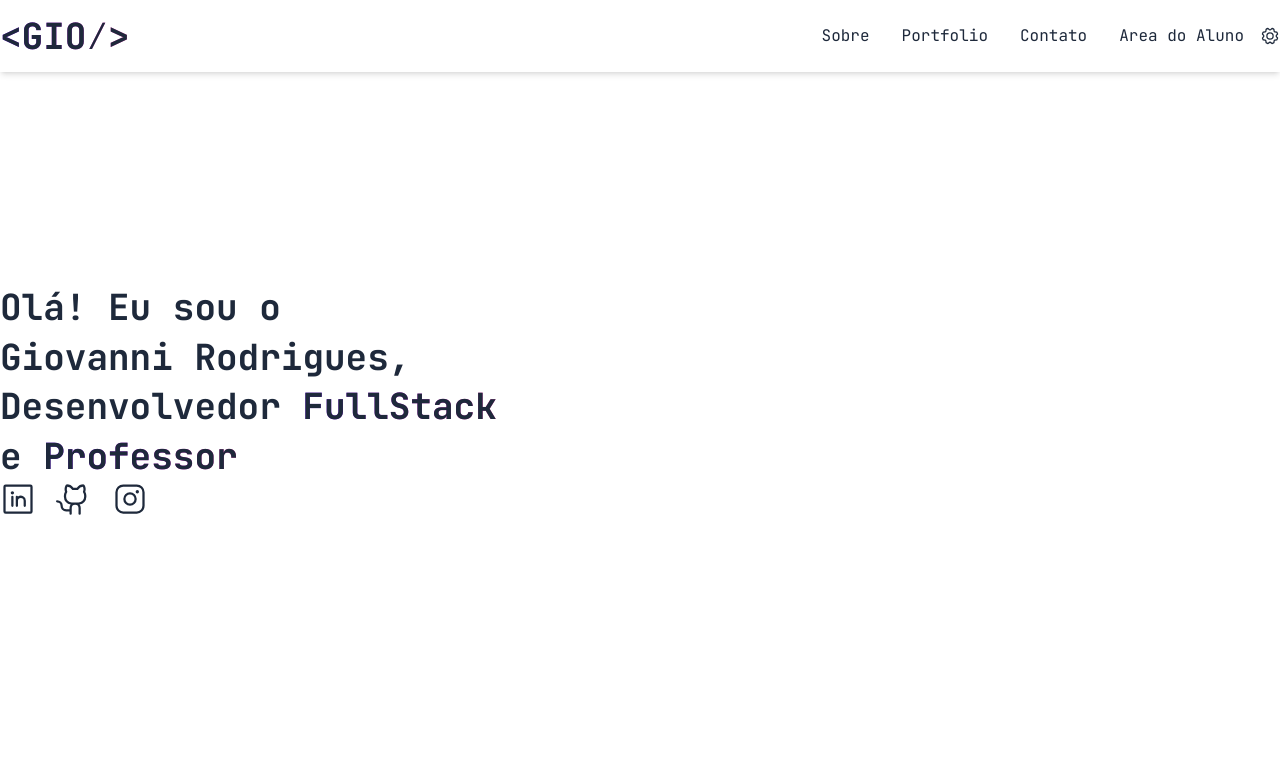
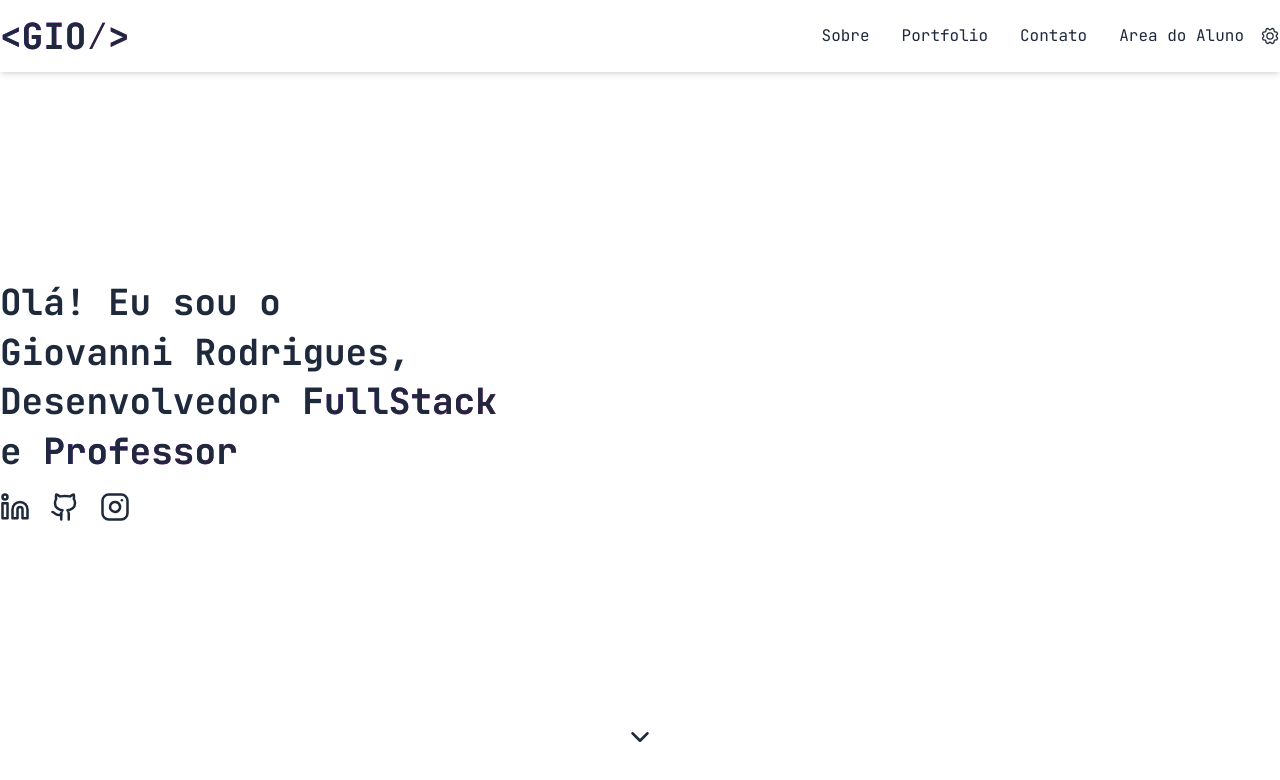
Before and after one commit to GiovanniRS/Portfolio, a React (Vite) app: page / in a window 1280 px wide. Shown: the top 780 px of the page. Built offline with nearby package versions, Linux system fonts and the light colour scheme; what tailwindcss-text-fill would draw is missing.

Commit message:
Adicionando animacao

```diff
--- a/src/components/Hero.tsx
+++ b/src/components/Hero.tsx
@@ -1,13 +1,16 @@
-import { PiLinkedinLogo, PiGithubLogo, PiInstagramLogo } from "react-icons/pi";
+import { LuLinkedin, LuGithub, LuInstagram, LuChevronDown } from "react-icons/lu";
 
 export default function Hero() {
     return(
         <section className="h-screen container mx-auto flex flex-col justify-center">
             <p className="text-4xl font-bold leading-snug">Olá! Eu sou o <br />Giovanni Rodrigues, <br />Desenvolvedor <span className="bg-gradient-to-r from-violet-gr to-pink-gr bg-clip-text text-fill-transparent">FullStack</span> <br />e <span className="bg-gradient-to-r from-violet-gr to-pink-gr bg-clip-text text-fill-transparent">Professor</span></p>
-            <div className="flex gap-5">
-                <a href="https://br.linkedin.com/in/giovannirodrigues" target="_blank"><PiLinkedinLogo className="text-4xl" /></a>
-                <a href="https://github.com/giovannirs" target="_blank"><PiGithubLogo className="text-4xl" /></a>
-                <a href="" target="_blank"><PiInstagramLogo className="text-4xl" /></a>
+            <div className="flex gap-5 mt-4">
+                <a href="https://br.linkedin.com/in/giovannirodrigues" target="_blank"><LuLinkedin className="text-3xl" /></a>
+                <a href="https://github.com/giovannirs" target="_blank"><LuGithub className="text-3xl" /></a>
+                <a href="https://www.instagram.com/gir0drigues/" target="_blank"><LuInstagram className="text-3xl" /></a>
+            </div>
+            <div className="flex justify-center">
+                <LuChevronDown className="text-3xl absolute bottom-10 arrow-scroll" />
             </div>
         </section>
     )
--- a/src/index.css
+++ b/src/index.css
@@ -2,3 +2,19 @@
 @tailwind base;
 @tailwind components;
 @tailwind utilities;
+
+@keyframes scroll {
+    0% {
+        bottom: 2.5rem
+    }
+    50% {
+        bottom: 3rem;
+    }
+    100% {
+        bottom: 2.5rem
+    }
+}
+
+.arrow-scroll {
+    animation: scroll 1s cubic-bezier(0.45, 0.05, 0.55, 0.95) infinite;
+}
```
